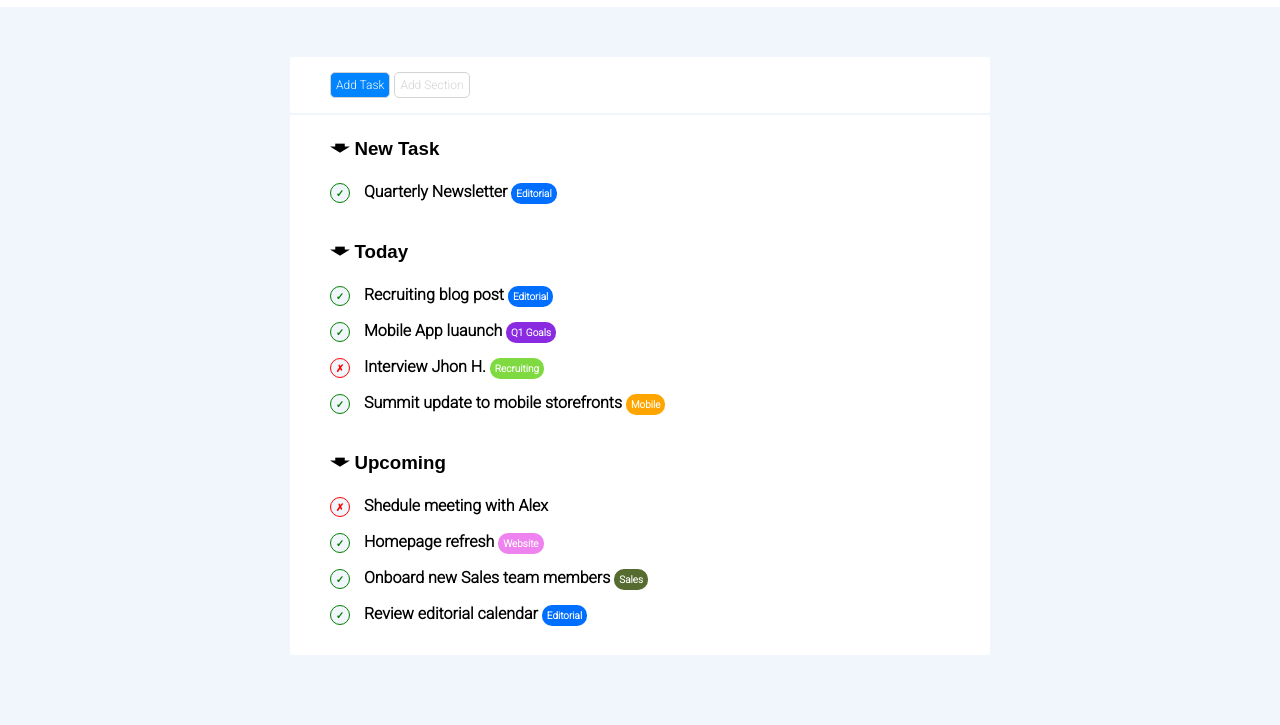
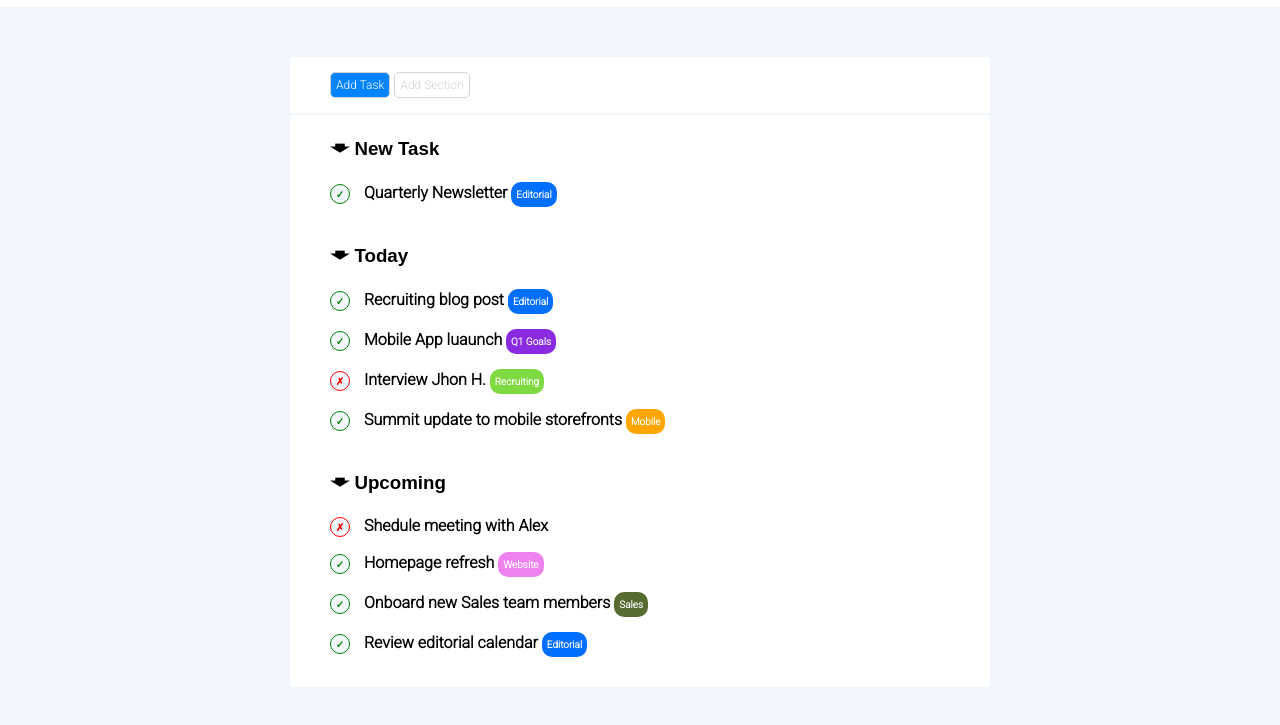
Before and after one commit to Lapo0/html-css-toboolist, a plain HTML site: page index.html in a window 1280 px wide. Shown: the part 63-788 px from the top of the page. Drawn offline with Linux system fonts and the light colour scheme.

Commit message:
modificato line-height per il rettangolo colorato

```diff
--- a/css/style.css
+++ b/css/style.css
@@ -111,14 +111,16 @@ span.cross{
     color: red;
 }
 
+/*Rettangoli*/
 span.rect{
     font-size: 10px;
     border-radius: 10px;
     color: white;
     padding: 5px;
+    line-height: 15px;
+    display: inline-block;
 }
 
-/*Rettangoli*/
 .editorial{
     background-color: rgb(0, 110, 255);
 }
```
